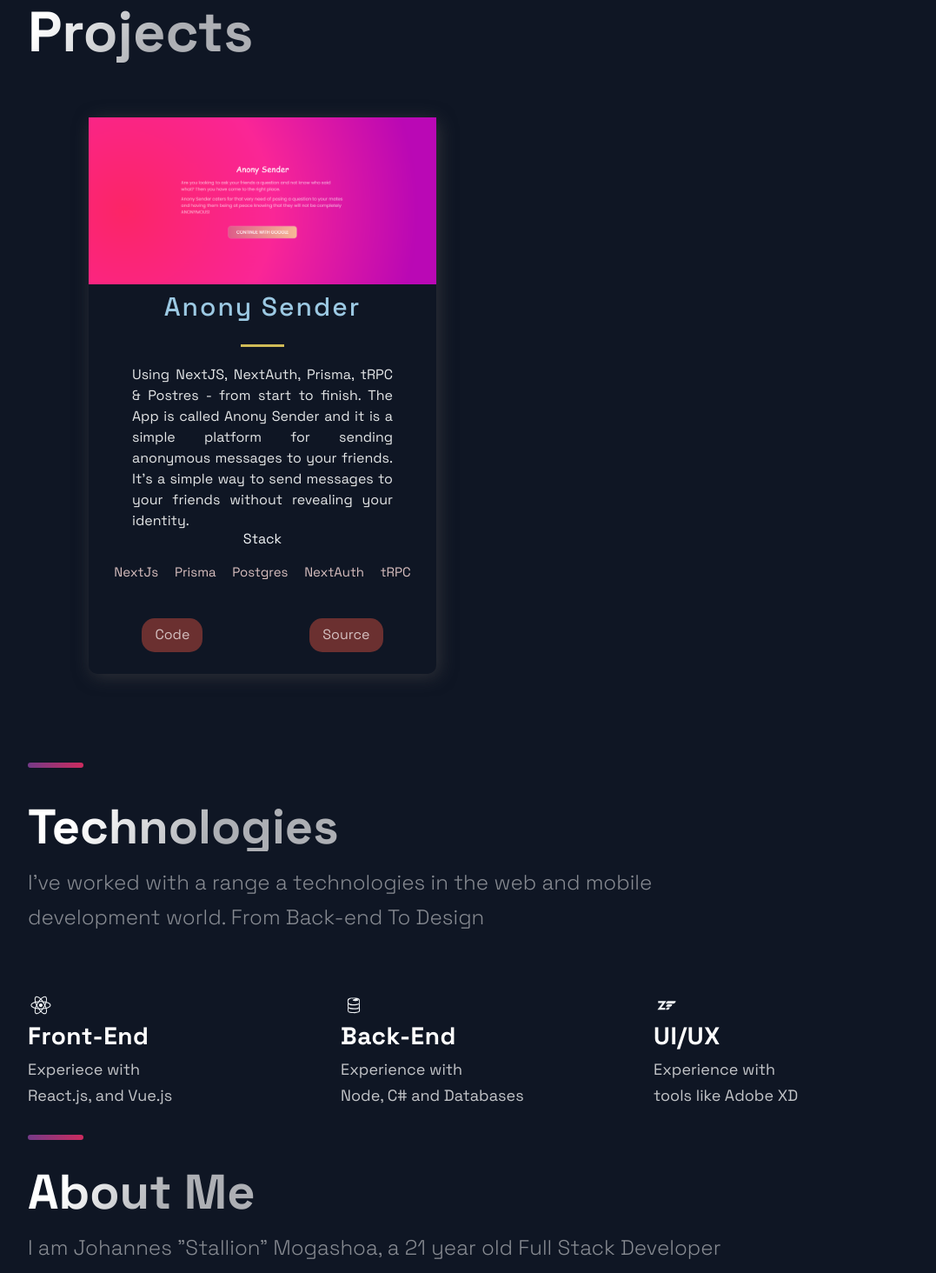
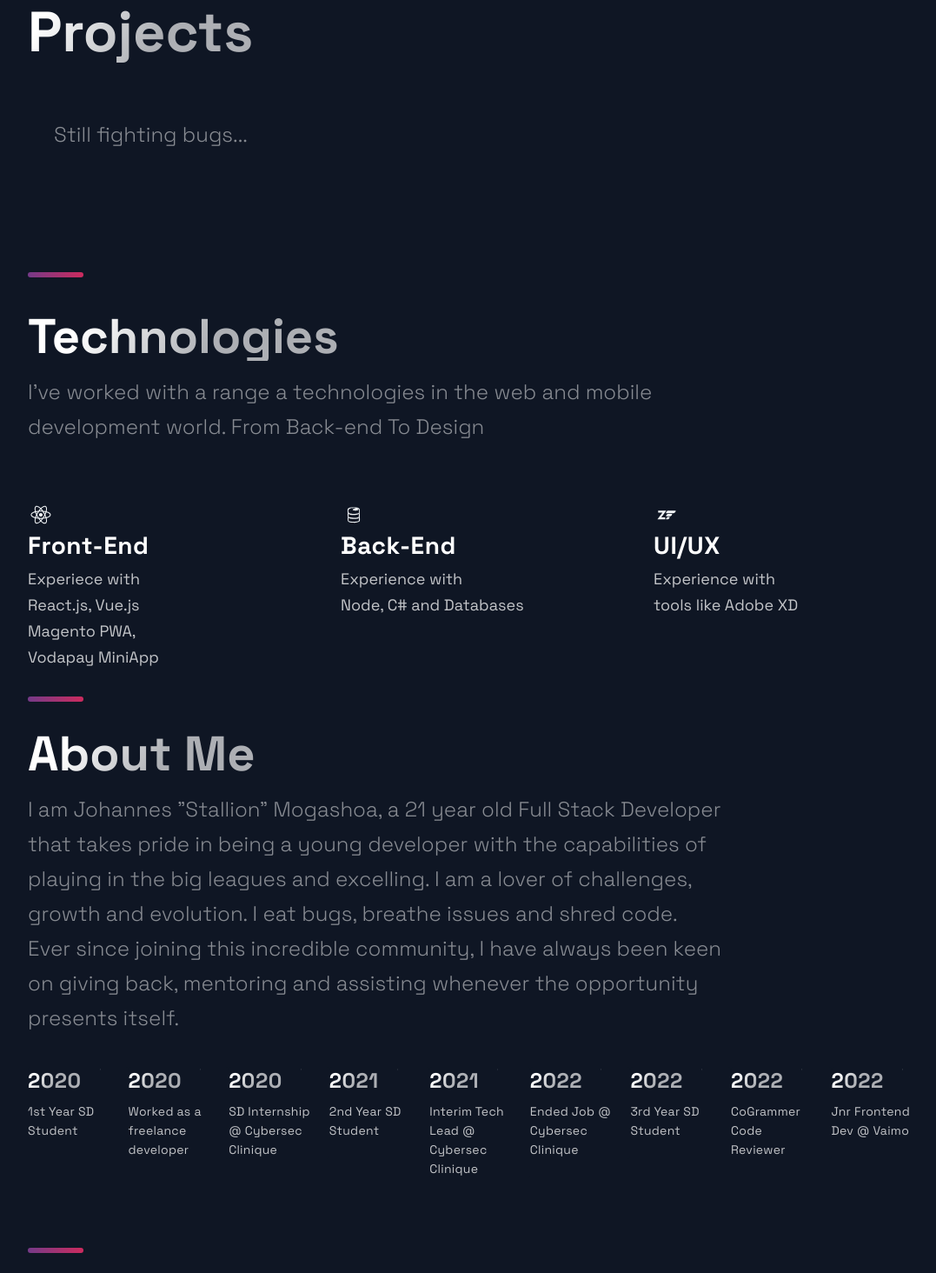
Before and after one commit to JohannesMogashoa/profile, a Next.js app: page / in a window 1280 px wide. Shown: the part 700-2164 px from the top of the page at 87% size, without its empty margins (88-1165 px from the left). Built offline with nearby package versions, Linux system fonts and the light colour scheme.

Commit message:
Updated Time Line & Projects

```diff
--- a/src/components/Projects/Projects.js
+++ b/src/components/Projects/Projects.js
@@ -1,4 +1,4 @@
-import React from "react";
+import React from 'react';
 
 import {
   BlogCard,
@@ -12,15 +12,15 @@ import {
   TitleContent,
   UtilityList,
   Img,
-} from "./ProjectsStyles";
+} from './ProjectsStyles';
 import {
   Section,
   SectionDivider,
   SectionText,
   SectionTitle,
-} from "../../styles/GlobalComponents";
-import { projects } from "../../constants/constants";
-import { LeftSection } from "../Hero/HeroStyles";
+} from '../../styles/GlobalComponents';
+import { projects } from '../../constants/constants';
+import { LeftSection } from '../Hero/HeroStyles';
 
 const Projects = () => (
   <Section nopadding id="projects">
@@ -29,7 +29,7 @@ const Projects = () => (
     <GridContainer>
       {!projects.length ? (
         <LeftSection>
-          <SectionText>Coming Soon...</SectionText>
+          <SectionText>Still fighting bugs...</SectionText>
         </LeftSection>
       ) : (
         projects.map((p, i) => {
--- a/src/components/Technologies/Technologies.js
+++ b/src/components/Technologies/Technologies.js
@@ -1,15 +1,26 @@
 import React from 'react';
 import { DiFirebase, DiReact, DiZend } from 'react-icons/di';
-import { Section, SectionDivider, SectionText, SectionTitle } from '../../styles/GlobalComponents';
-import { List, ListContainer, ListItem, ListParagraph, ListTitle } from './TechnologiesStyles';
+import {
+  Section,
+  SectionDivider,
+  SectionText,
+  SectionTitle,
+} from '../../styles/GlobalComponents';
+import {
+  List,
+  ListContainer,
+  ListItem,
+  ListParagraph,
+  ListTitle,
+} from './TechnologiesStyles';
 
-const Technologies = () =>  (
+const Technologies = () => (
   <Section id="tech">
     <SectionDivider divider />
     <SectionTitle>Technologies</SectionTitle>
     <SectionText>
-      I've worked with a range a technologies in the web and mobile development world.
-      From Back-end To Design
+      I've worked with a range a technologies in the web and mobile development
+      world. From Back-end To Design
     </SectionText>
     <List>
       <ListItem>
@@ -20,7 +31,8 @@ const Technologies = () =>  (
           <ListTitle>Front-End</ListTitle>
           <ListParagraph>
             Experiece with <br />
-            React.js, and Vue.js
+            React.js, Vue.js <br />
+            Magento PWA, <br /> Vodapay MiniApp
           </ListParagraph>
         </ListContainer>
       </ListItem>
--- a/src/constants/constants.js
+++ b/src/constants/constants.js
@@ -1,14 +1,14 @@
 export const projects = [
-  {
-    title: "Anony Sender",
-    description:
-      "Using NextJS, NextAuth, Prisma, tRPC & Postres - from start to finish. The App is called Anony Sender and it is a simple platform for sending anonymous messages to your friends. It's a simple way to send messages to your friends without revealing your identity.",
-    image: "/images/anony-sender.png",
-    tags: ["NextJs", "Prisma", "Postgres", "NextAuth", "tRPC"],
-    source: "https://anony-sender.vercel.app/",
-    code: "https://github.com/JohannesMogashoa/anony-sender",
-    id: 0,
-  },
+  // {
+  //   title: "Anony Sender",
+  //   description:
+  //     "Using NextJS, NextAuth, Prisma, tRPC & Postres - from start to finish. The App is called Anony Sender and it is a simple platform for sending anonymous messages to your friends. It's a simple way to send messages to your friends without revealing your identity.",
+  //   image: "/images/anony-sender.png",
+  //   tags: ["NextJs", "Prisma", "Postgres", "NextAuth", "tRPC"],
+  //   source: "https://anony-sender.vercel.app/",
+  //   code: "https://github.com/JohannesMogashoa/anony-sender",
+  //   id: 0,
+  // },
   // {
   //   title: 'E-Commerce',
   //   description:"While building it you're going to learn many advanced React & JavaScript topics, as well as how to use Stripe for card transactions. On top of that, at the end of the video, you will have this unique and complex webshop app that you will be able to add to your portfolio. And trust me, e-commerce applications are impressive.",
@@ -39,12 +39,13 @@ export const projects = [
 ];
 
 export const TimeLineData = [
-  { year: 2018, text: "Started my journey" },
-  { year: 2020, text: "1st Year SD Student" },
-  { year: 2020, text: "Worked as a freelance developer" },
-  { year: 2020, text: "SD Internship @ Cybersec Clinique" },
-  { year: 2021, text: "2nd Year SD Student" },
-  { year: 2021, text: "Interim Tech Lead @ Cybersec Clinique" },
-  { year: 2022, text: "Ended Job @ Cybersec Clinique" },
-  { year: 2022, text: "3rd Year SD Student" },
+  { year: 2020, text: '1st Year SD Student' },
+  { year: 2020, text: 'Worked as a freelance developer' },
+  { year: 2020, text: 'SD Internship @ Cybersec Clinique' },
+  { year: 2021, text: '2nd Year SD Student' },
+  { year: 2021, text: 'Interim Tech Lead @ Cybersec Clinique' },
+  { year: 2022, text: 'Ended Job @ Cybersec Clinique' },
+  { year: 2022, text: '3rd Year SD Student' },
+  { year: 2022, text: 'CoGrammer Code Reviewer' },
+  { year: 2022, text: 'Jnr Frontend Dev @ Vaimo' },
 ];
```
